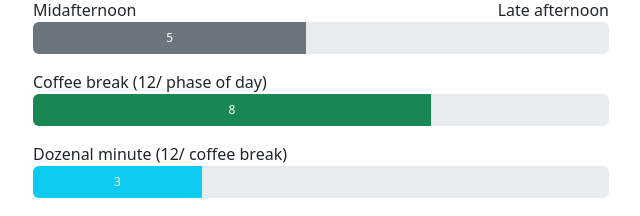
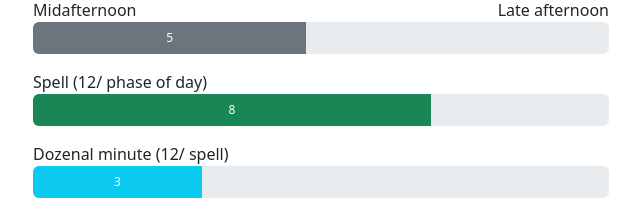
Before and after one commit to theodore-s-beers/dozenal-time, a website: page index.html in a window 1280 px wide. Shown: the part 296-512 px from the top of the page, without its empty margins (319-959 px from the left). Drawn offline with Linux system fonts and the light colour scheme.

Commit message:
Use "spell" instead of "coffee break"

```diff
--- a/index.html
+++ b/index.html
@@ -73,9 +73,7 @@
         ></div>
       </div>
 
-      <div class="bar-label" id="coffee-label">
-        Coffee break (12/ phase of day)
-      </div>
+      <div class="bar-label" id="coffee-label">Spell (12/ phase of day)</div>
 
       <div class="progress">
         <div
@@ -89,9 +87,7 @@
         ></div>
       </div>
 
-      <div class="bar-label" id="minute-label">
-        Dozenal minute (12/ coffee break)
-      </div>
+      <div class="bar-label" id="minute-label">Dozenal minute (12/ spell)</div>
 
       <div class="progress" id="final-bar">
         <div
```
